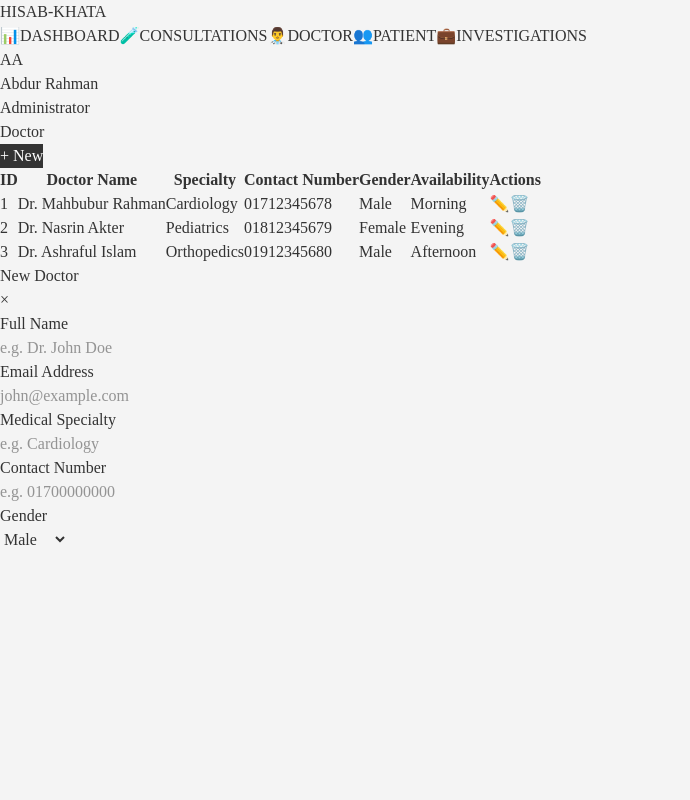
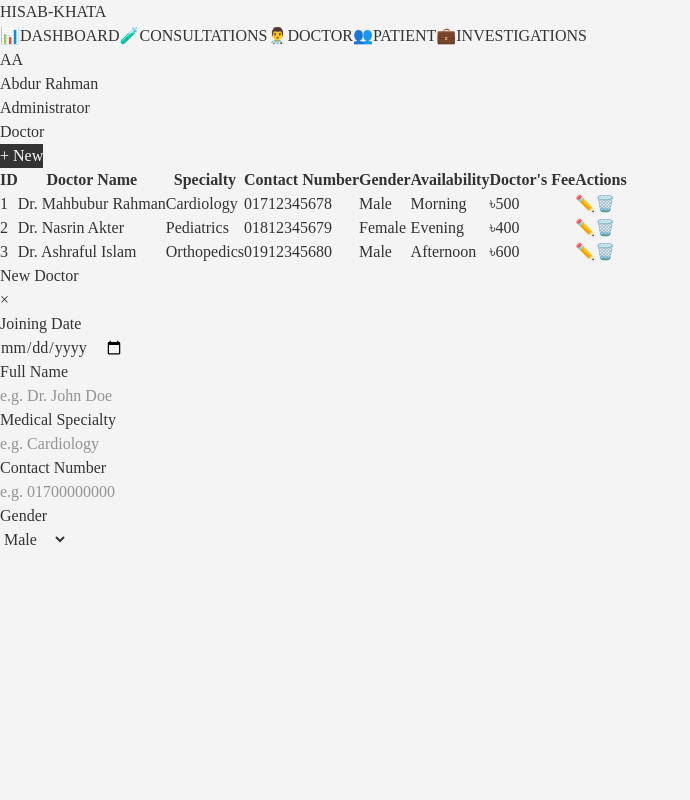
Before and after one commit to rjabdurrahman/hisab-electon, a React (Vite) app in the folder src/renderer/: page /doctor in a window 1280 px wide. Both pictures are taken after a click on the button "+ New". Shown: the top 800 px of the page, without its empty margins (0-690 px from the left). Built offline with nearby package versions, Linux system fonts and the light colour scheme.

Commit message:
Updated: Doctor

```diff
--- a/src/renderer/src/components/popups/DoctorAdd.tsx
+++ b/src/renderer/src/components/popups/DoctorAdd.tsx
@@ -1,51 +1,59 @@
-import React from "react";
-import { FormProvider, useForm } from "react-hook-form";
-import FormInput from "../form/FormInput";
-import FormSelect from "../form/FormSelect";
-import Button from "../buttons/Button";
+import React from 'react'
+import { FormProvider, useForm } from 'react-hook-form'
+import FormInput from '../form/FormInput'
+import FormSelect from '../form/FormSelect'
+import Button from '../buttons/Button'
 
 interface DoctorData {
-  name: string;
-  specialty: string;
-  phone: string;
-  availability: string;
-  email?: string;
-  address?: string;
-  gender?: string;
-  joiningDate?: string;
+  name: string
+  specialty: string
+  phone: string
+  availability: string
+  gender?: string
+  joiningDate?: string
+  doctorsFee?: number
 }
 
 interface DoctorAddProps {
-  onSubmit: (data: DoctorData) => void;
-  onCancel: () => void;
+  onSubmit: (data: DoctorData) => void
+  onCancel: () => void
 }
 
 const DoctorAdd: React.FC<DoctorAddProps> = ({ onSubmit, onCancel }) => {
   const methods = useForm<DoctorData>({
     defaultValues: {
-      name: "",
-      email: "",
-      specialty: "",
-      phone: "",
-      gender: "Male",
-      availability: "Morning",
-      joiningDate: "",
-      address: ""
+      name: '',
+      specialty: '',
+      phone: '',
+      gender: 'Male',
+      availability: 'Morning',
+      joiningDate: '',
+      doctorsFee: 0
     }
-  });
+  })
 
   return (
     <FormProvider {...methods}>
       <form onSubmit={methods.handleSubmit(onSubmit)} className="space-y-4">
-        <div className="grid grid-cols-2 gap-4">
-          <FormInput name="name" label="Full Name" placeholder="e.g. Dr. John Doe" required="Name is required" />
-          <FormInput name="email" label="Email Address" type="email" placeholder="john@example.com" />
+        <div className="grid grid-cols-1 gap-4">
+          <FormInput name="joiningDate" label="Joining Date" type="date" />
         </div>
         <div className="grid grid-cols-2 gap-4">
-          <FormInput name="specialty" label="Medical Specialty" placeholder="e.g. Cardiology" required="Specialty is required" />
-          <FormInput name="phone" label="Contact Number" placeholder="e.g. 01700000000" />
+          <FormInput
+            name="name"
+            label="Full Name"
+            placeholder="e.g. Dr. John Doe"
+            required="Name is required"
+          />
+          <FormInput
+            name="specialty"
+            label="Medical Specialty"
+            placeholder="e.g. Cardiology"
+            required="Specialty is required"
+          />
         </div>
         <div className="grid grid-cols-2 gap-4">
+          <FormInput name="phone" label="Contact Number" placeholder="e.g. 01700000000" />
           <FormSelect
             name="gender"
             label="Gender"
@@ -55,6 +63,8 @@ const DoctorAdd: React.FC<DoctorAddProps> = ({ onSubmit, onCancel }) => {
               { label: 'Other', value: 'Other' }
             ]}
           />
+        </div>
+        <div className="grid grid-cols-2 gap-4">
           <FormSelect
             name="availability"
             label="Availability Shift"
@@ -64,12 +74,8 @@ const DoctorAdd: React.FC<DoctorAddProps> = ({ onSubmit, onCancel }) => {
               { label: 'Evening', value: 'Evening' }
             ]}
           />
+          <FormInput name="doctorsFee" label="Doctor's Fee" type="number" placeholder="e.g. 500" />
         </div>
-        <div className="grid grid-cols-2 gap-4">
-          <FormInput name="joiningDate" label="Joining Date" type="date" />
-          <FormInput name="address" label="Home Address" placeholder="City, Area, Road" />
-        </div>
-
         <div className="pt-6 flex justify-end gap-2 border-t border-gray-100 -mx-5 px-5">
           <Button
             className="flex-1"
@@ -82,19 +88,13 @@ const DoctorAdd: React.FC<DoctorAddProps> = ({ onSubmit, onCancel }) => {
           >
             Cancel
           </Button>
-          <Button
-            className="flex-1"
-            size="large"
-            variant="filled"
-            type="submit"
-            bgColor="#333333"
-          >
-            Confirm Registration
+          <Button className="flex-1" size="large" variant="filled" type="submit" bgColor="#333333">
+            Add
           </Button>
         </div>
       </form>
     </FormProvider>
-  );
-};
+  )
+}
 
-export default DoctorAdd;
+export default DoctorAdd
--- a/src/renderer/src/components/popups/DoctorEdit.tsx
+++ b/src/renderer/src/components/popups/DoctorEdit.tsx
@@ -1,44 +1,43 @@
-import React from "react";
-import { FormProvider, useForm } from "react-hook-form";
-import FormInput from "../form/FormInput";
-import FormSelect from "../form/FormSelect";
-import Button from "../buttons/Button";
+import React from 'react'
+import { FormProvider, useForm } from 'react-hook-form'
+import FormInput from '../form/FormInput'
+import FormSelect from '../form/FormSelect'
+import Button from '../buttons/Button'
 
 interface DoctorData {
-  id?: number;
-  name: string;
-  specialty: string;
-  phone: string;
-  availability: string;
-  email?: string;
-  address?: string;
-  gender?: string;
-  joiningDate?: string;
+  id?: number
+  name: string
+  specialty: string
+  phone: string
+  availability: string
+  gender?: string
+  joiningDate?: string
+  doctorsFee?: number
 }
 
 interface DoctorEditProps {
-  initialData: DoctorData;
-  onSubmit: (data: DoctorData) => void;
-  onCancel: () => void;
+  initialData: DoctorData
+  onSubmit: (data: DoctorData) => void
+  onCancel: () => void
 }
 
 const DoctorEdit: React.FC<DoctorEditProps> = ({ initialData, onSubmit, onCancel }) => {
   const methods = useForm<DoctorData>({
     defaultValues: initialData
-  });
+  })
 
   return (
     <FormProvider {...methods}>
       <form onSubmit={methods.handleSubmit(onSubmit)} className="space-y-4">
+        <div className="grid grid-cols-1 gap-4">
+          <FormInput name="joiningDate" label="Joining Date" type="date" />
+        </div>
         <div className="grid grid-cols-2 gap-4">
           <FormInput name="name" label="Full Name" required="Name is required" />
-          <FormInput name="email" label="Email Address" type="email" />
+          <FormInput name="specialty" label="Medical Specialty" required="Specialty is required" />
         </div>
         <div className="grid grid-cols-2 gap-4">
-          <FormInput name="specialty" label="Medical Specialty" required="Specialty is required" />
           <FormInput name="phone" label="Contact Number" />
-        </div>
-        <div className="grid grid-cols-2 gap-4">
           <FormSelect
             name="gender"
             label="Gender"
@@ -48,6 +47,8 @@ const DoctorEdit: React.FC<DoctorEditProps> = ({ initialData, onSubmit, onCancel
               { label: 'Other', value: 'Other' }
             ]}
           />
+        </div>
+        <div className="grid grid-cols-2 gap-4">
           <FormSelect
             name="availability"
             label="Availability Shift"
@@ -57,10 +58,7 @@ const DoctorEdit: React.FC<DoctorEditProps> = ({ initialData, onSubmit, onCancel
               { label: 'Evening', value: 'Evening' }
             ]}
           />
-        </div>
-        <div className="grid grid-cols-2 gap-4">
-          <FormInput name="joiningDate" label="Joining Date" type="date" />
-          <FormInput name="address" label="Home Address" />
+          <FormInput name="doctorsFee" label="Doctor's Fee" type="number" placeholder="e.g. 500" />
         </div>
 
         <div className="pt-6 flex justify-end gap-2 border-t border-gray-100 -mx-5 px-5">
@@ -75,19 +73,13 @@ const DoctorEdit: React.FC<DoctorEditProps> = ({ initialData, onSubmit, onCancel
           >
             Cancel
           </Button>
-          <Button
-            className="flex-1"
-            size="large"
-            variant="filled"
-            type="submit"
-            bgColor="#333333"
-          >
-            Update Record
+          <Button className="flex-1" size="large" variant="filled" type="submit" bgColor="#333333">
+            Update
           </Button>
         </div>
       </form>
     </FormProvider>
-  );
-};
+  )
+}
 
-export default DoctorEdit;
+export default DoctorEdit
--- a/src/renderer/src/pages/Doctor.tsx
+++ b/src/renderer/src/pages/Doctor.tsx
@@ -13,17 +13,16 @@ interface DoctorData {
   specialty: string;
   phone: string;
   availability: string;
-  email?: string;
-  address?: string;
   gender?: string;
   joiningDate?: string;
+  doctorsFee?: number;
 }
 
 const Doctor = () => {
   const [doctors, setDoctors] = useState<DoctorData[]>([
-    { id: 1, name: 'Dr. Mahbubur Rahman', specialty: 'Cardiology', phone: '01712345678', availability: 'Morning', email: 'mahbub@example.com', gender: 'Male' },
-    { id: 2, name: 'Dr. Nasrin Akter', specialty: 'Pediatrics', phone: '01812345679', availability: 'Evening', email: 'nasrin@example.com', gender: 'Female' },
-    { id: 3, name: 'Dr. Ashraful Islam', specialty: 'Orthopedics', phone: '01912345680', availability: 'Afternoon', email: 'ashraf@example.com', gender: 'Male' },
+    { id: 1, name: 'Dr. Mahbubur Rahman', specialty: 'Cardiology', phone: '01712345678', availability: 'Morning', gender: 'Male', doctorsFee: 500 },
+    { id: 2, name: 'Dr. Nasrin Akter', specialty: 'Pediatrics', phone: '01812345679', availability: 'Evening', gender: 'Female', doctorsFee: 400 },
+    { id: 3, name: 'Dr. Ashraful Islam', specialty: 'Orthopedics', phone: '01912345680', availability: 'Afternoon', gender: 'Male', doctorsFee: 600 },
   ]);
 
   const [selectedDoctor, setSelectedDoctor] = useState<DoctorData | null>(null);
@@ -65,6 +64,11 @@ const Doctor = () => {
             val === 'Evening' ? 'bg-[#2CAFFE]/10 text-[#2CAFFE]' : 'bg-amber-100 text-amber-700'}`}>
           {val}
         </span>
+      )
+    },
+    {
+      key:'doctorsFee', label: "Doctor's Fee", render: (val) => (
+        <span className="font-mono">৳{val}</span>
       )
     },
     {
```
